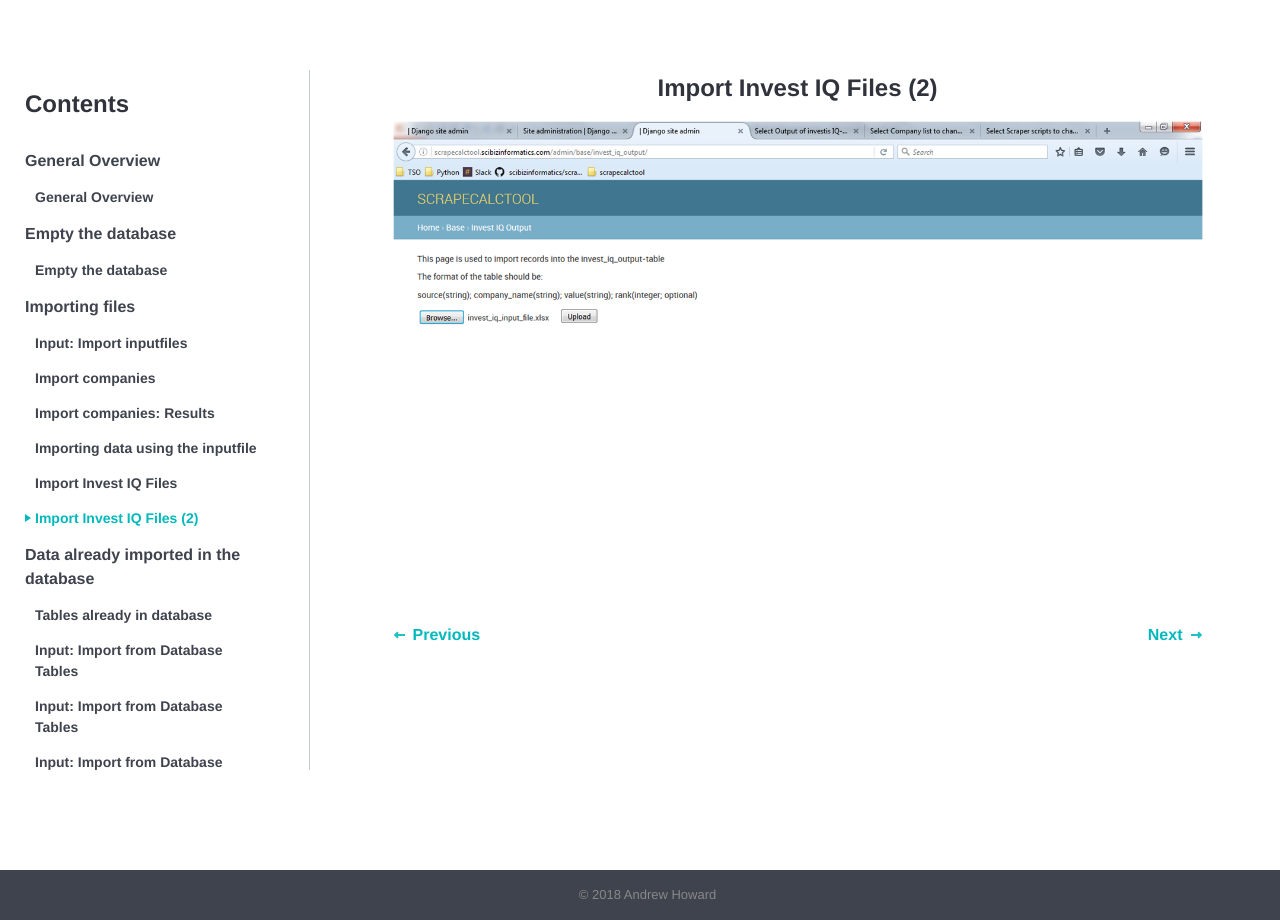
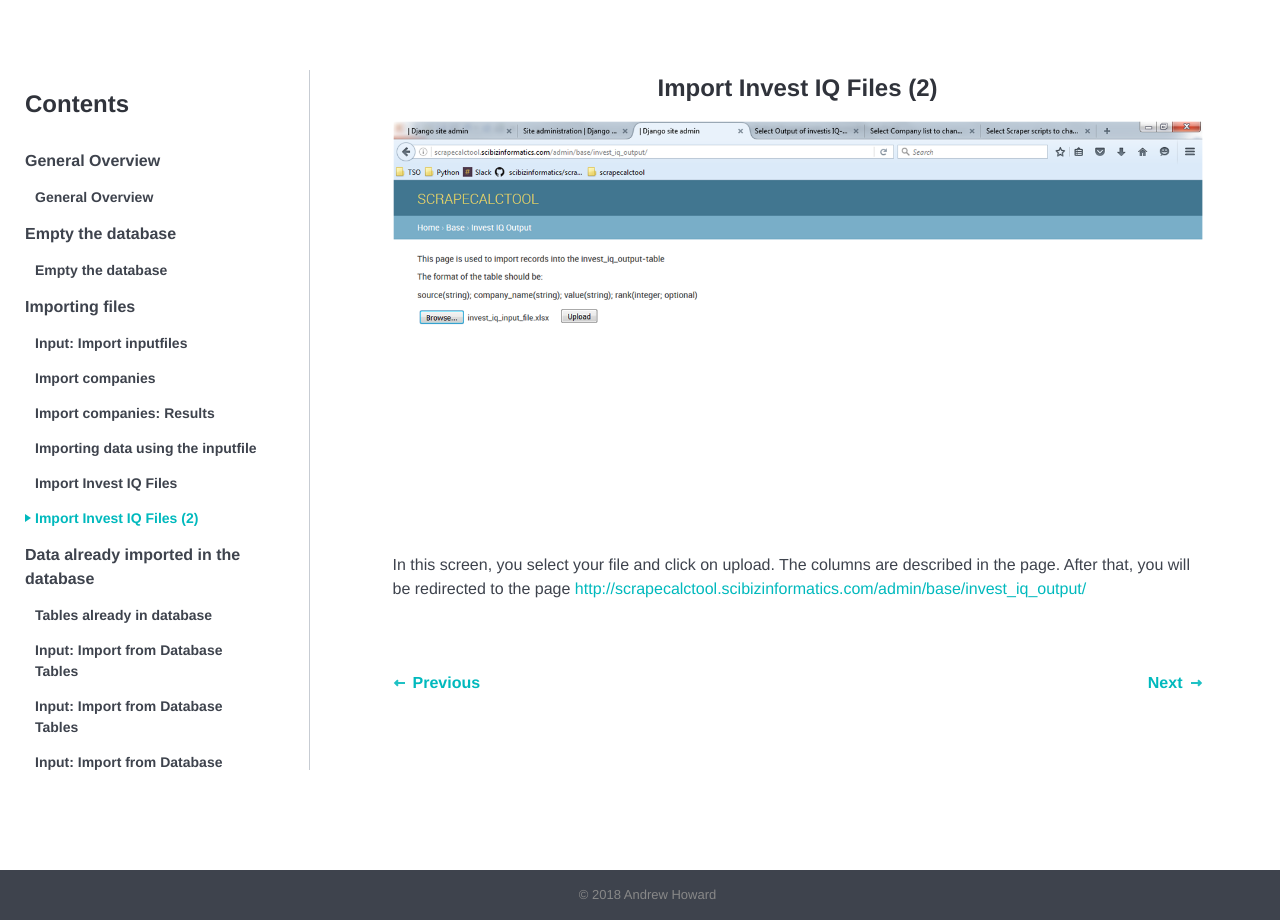
Before and after one commit to tkumpanenko/slides, a Jekyll site: the page built from _tutorials/011.html, in a window 1280 px wide. Built offline with Jekyll 4.4.1, drawn with Linux system fonts in a browser that asks for light colours.

Commit message:
Update from Forestry.io - 011.html

```diff
--- a/_tutorials/011.html
+++ b/_tutorials/011.html
@@ -4,7 +4,9 @@ topic: importing-files
 order: 6
 date: 2018-01-18 19:31:06 +0000
 ---
-
 <h4>Import Invest IQ Files (2)</h4>
 
 <img src="{{site.url}}{{site.baseurl}}/images/011.png" alt="">
+
+<p>In this screen, you select your file and click on upload. The columns are described in the page. After that, you will be redirected to the page <a href="http://scrapecalctool.scibizinformatics.com/admin/base/invest_iq_output/ ">http://scrapecalctool.scibizinformatics.com/admin/base/invest_iq_output/ </a>
+ </p>
```
